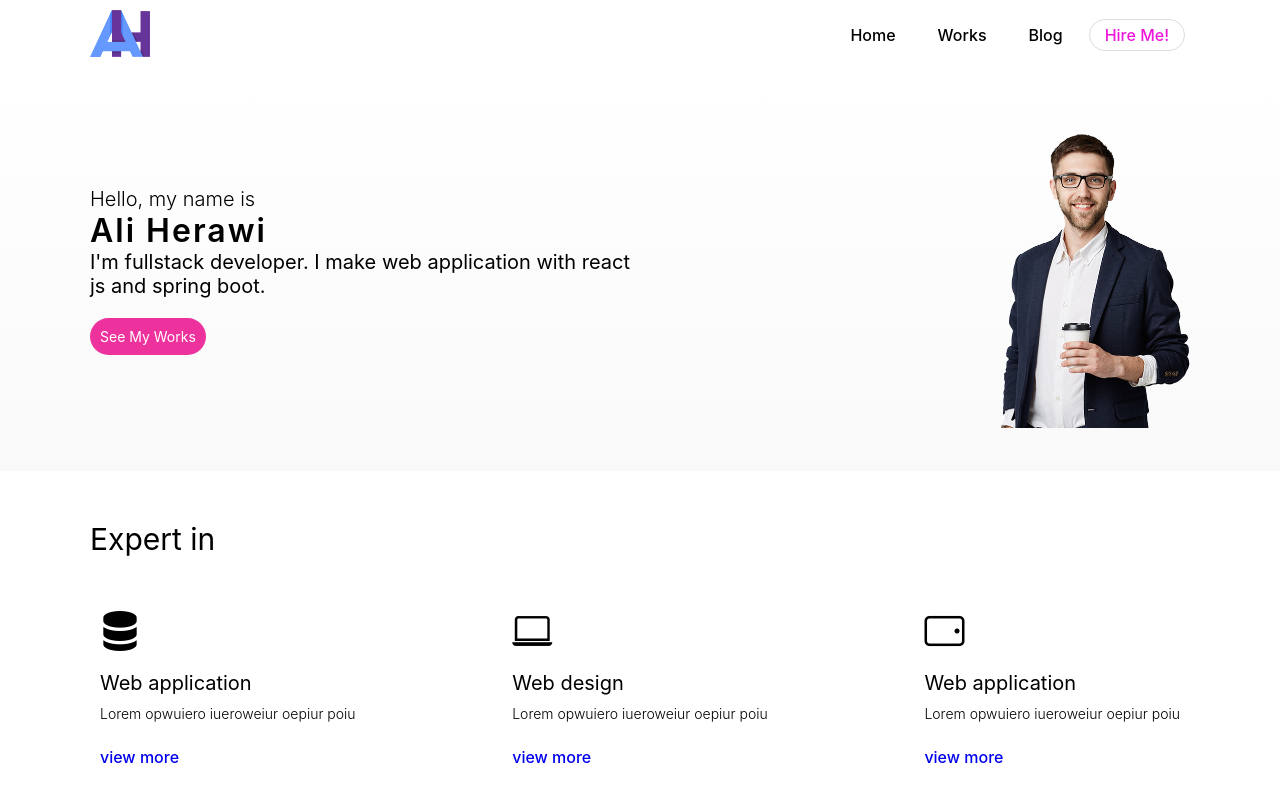
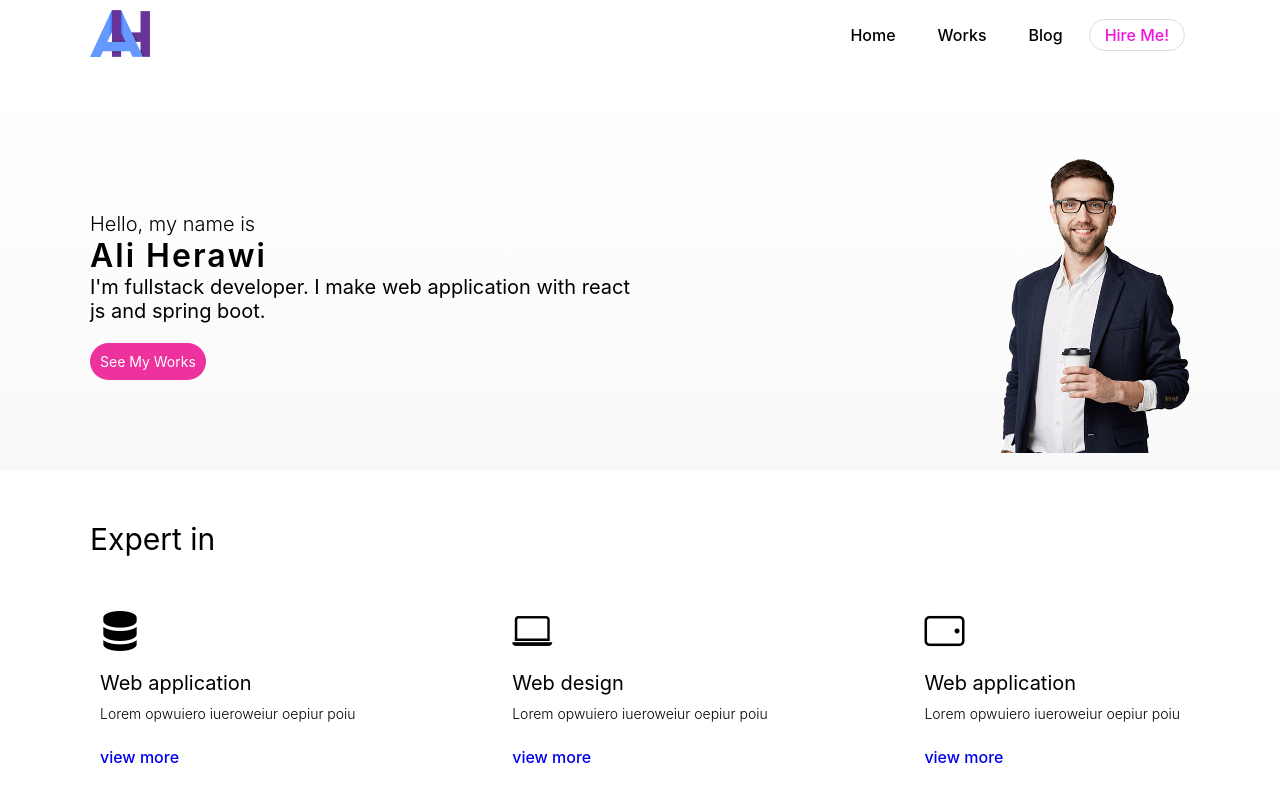
Before and after one commit to Aliherawi7/iPortfolio, a React (Create React App) app: page / in a window 1280 px wide. Shown: the top 800 px of the page. Built offline with nearby package versions, Linux system fonts and the light colour scheme.

Commit message:
padding style changed, padding top also added

```diff
--- a/src/App.css
+++ b/src/App.css
@@ -2,6 +2,7 @@
 .padding-LR-90{
     padding-right: 90px ;
     padding-left: 90px ;
+    padding-top: 50px;
 }
 
 @media(max-width:768px){
```
